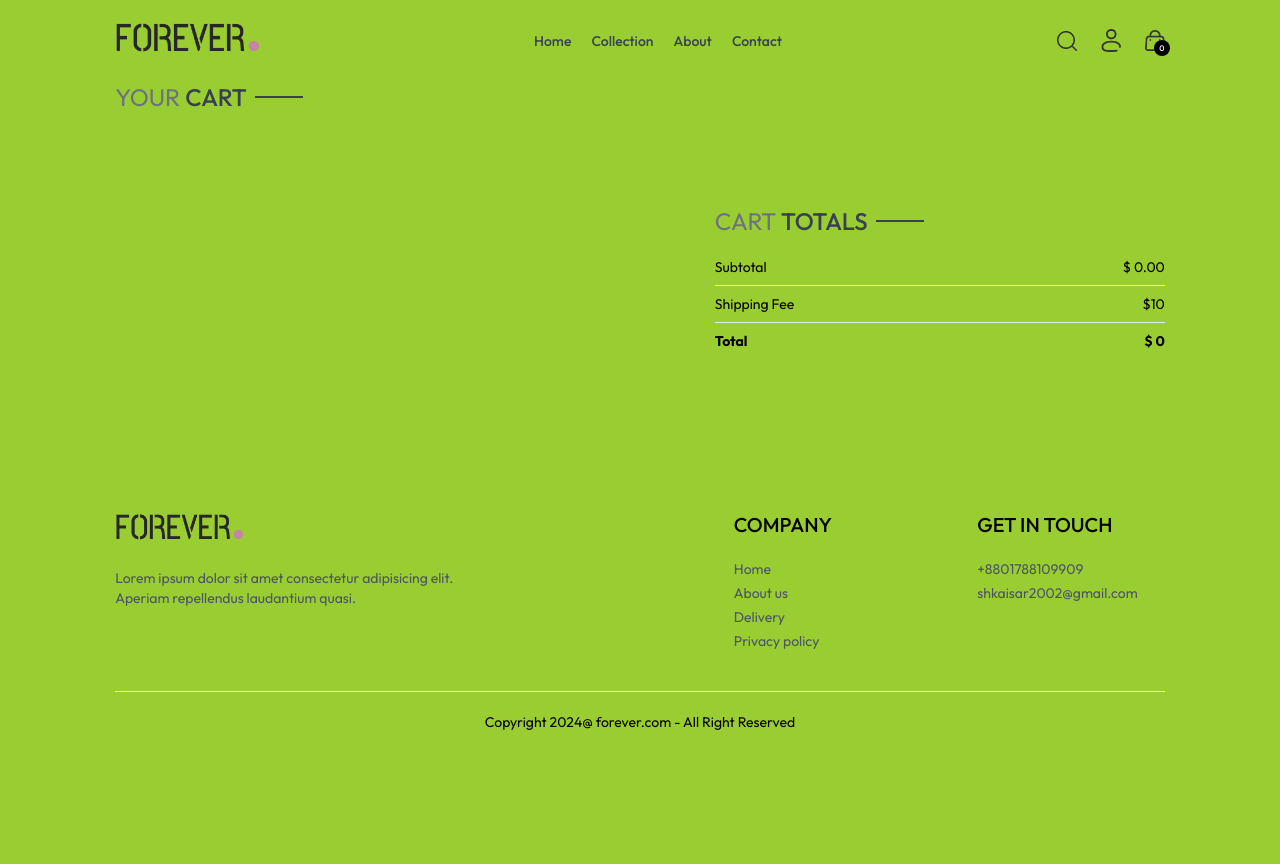
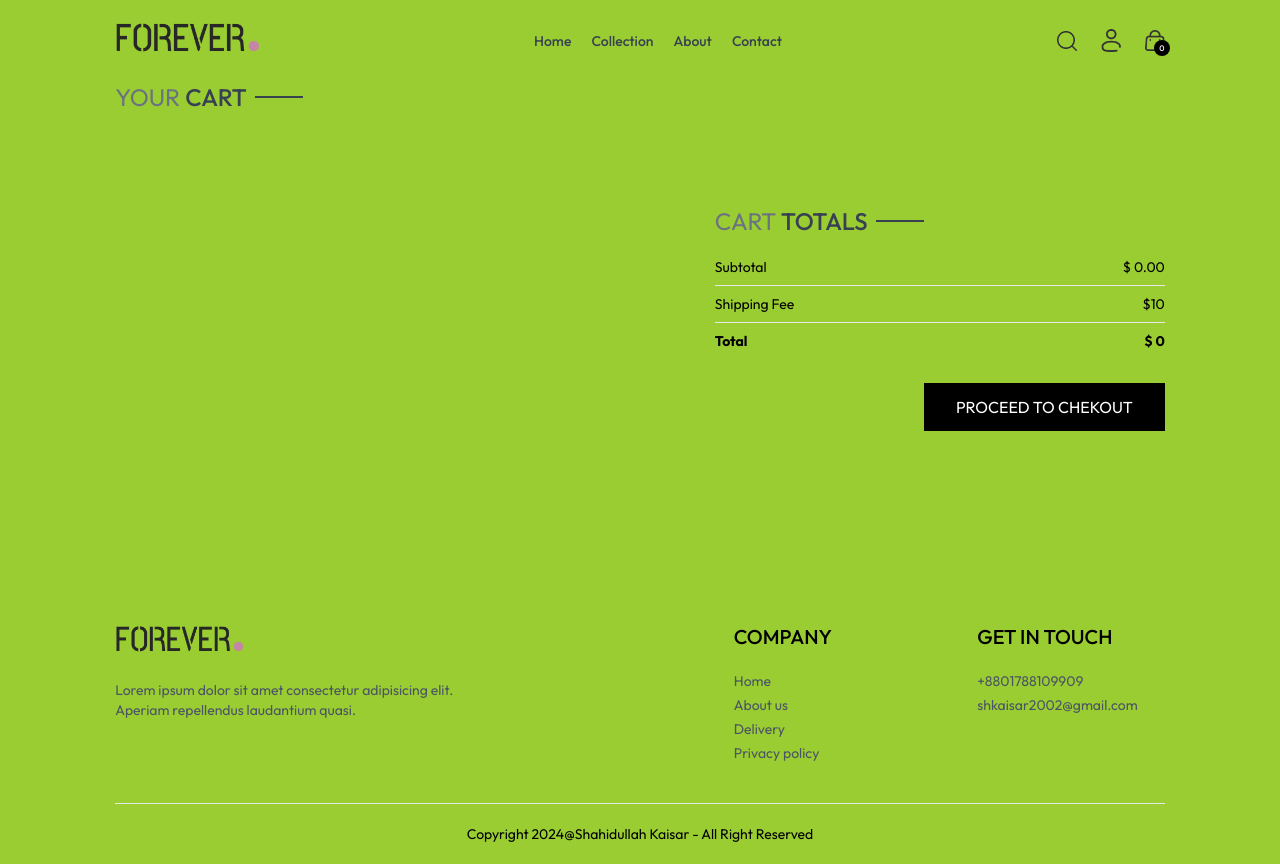
Before and after one commit to Shahidullah-Kaisar/MernStack-Ecommerce, a React (Vite) app in the folder frontend/: page /cart in a window 1280 px wide. Before the commit the page ends 800 px from the top, so only its background shows below. Built offline with nearby package versions, Linux system fonts and the light colour scheme; a web font is replaced by a local one.

Commit message:
update proceed button

```diff
--- a/frontend/src/components/Footer.jsx
+++ b/frontend/src/components/Footer.jsx
@@ -34,7 +34,7 @@ const Footer = () => {
 
             <div>
                 <hr />
-                <p className='py-5 text-sm text-center'>Copyright 2024@ forever.com - All Right Reserved</p>
+                <p className='py-5 text-sm text-center'>Copyright 2024@Shahidullah Kaisar - All Right Reserved</p>
             </div>
 
         </div>
--- a/frontend/src/context/ShopContextProvider.jsx
+++ b/frontend/src/context/ShopContextProvider.jsx
@@ -1,6 +1,7 @@
 import { createContext, useEffect, useState } from "react";
 import { products } from "../assets/assets";
 import { toast } from "react-toastify";
+import { Navigate, useNavigate } from "react-router-dom";
 
 export const ShopContext = createContext();
 
@@ -12,6 +13,7 @@ const ShopContextProvider = ({children}) => {
     const [search, setSearch] = useState('')
     const [showSearch, setShowSearch] = useState(true)
     const [cartItems, setCartItems] = useState({});
+    // const navigate = useNavigate();
 
     const addToCart = async(itemId,size) =>{
 
--- a/frontend/src/pages/Cart.jsx
+++ b/frontend/src/pages/Cart.jsx
@@ -3,12 +3,14 @@ import { ShopContext } from '../context/ShopContextProvider';
 import Title from '../components/Title';
 import { assets } from '../assets/assets';
 import CartTotal from '../components/CartTotal';
+import { useNavigate } from 'react-router-dom';
 
 const Cart = () => {
 
     const {products, currency, cartItems, updateQuantity} = useContext(ShopContext);
 
     const [cartData, setCartData] = useState([]);
+    const navigate = useNavigate();
 
 
     useEffect(()=>{
@@ -66,7 +68,11 @@ const Cart = () => {
             <div className='flex justify-end my-20'>
                 <div className='w-full sm:w-[450px]'>
                     <CartTotal></CartTotal>
+                    <div className='w-full text-end'>
+                        <button onClick={()=>navigate('/place-order')} className='bg-black text-white my-8 px-8 py-3'>PROCEED TO CHEKOUT</button>
+                    </div>
                 </div>
+
             </div>
 
         </div>
--- a/frontend/src/pages/PlaceOrder.jsx
+++ b/frontend/src/pages/PlaceOrder.jsx
@@ -3,7 +3,7 @@ import React from 'react';
 const PlaceOrder = () => {
     return (
         <div>
-
+            <h1>placeholder</h1>
         </div>
     );
 };
```
